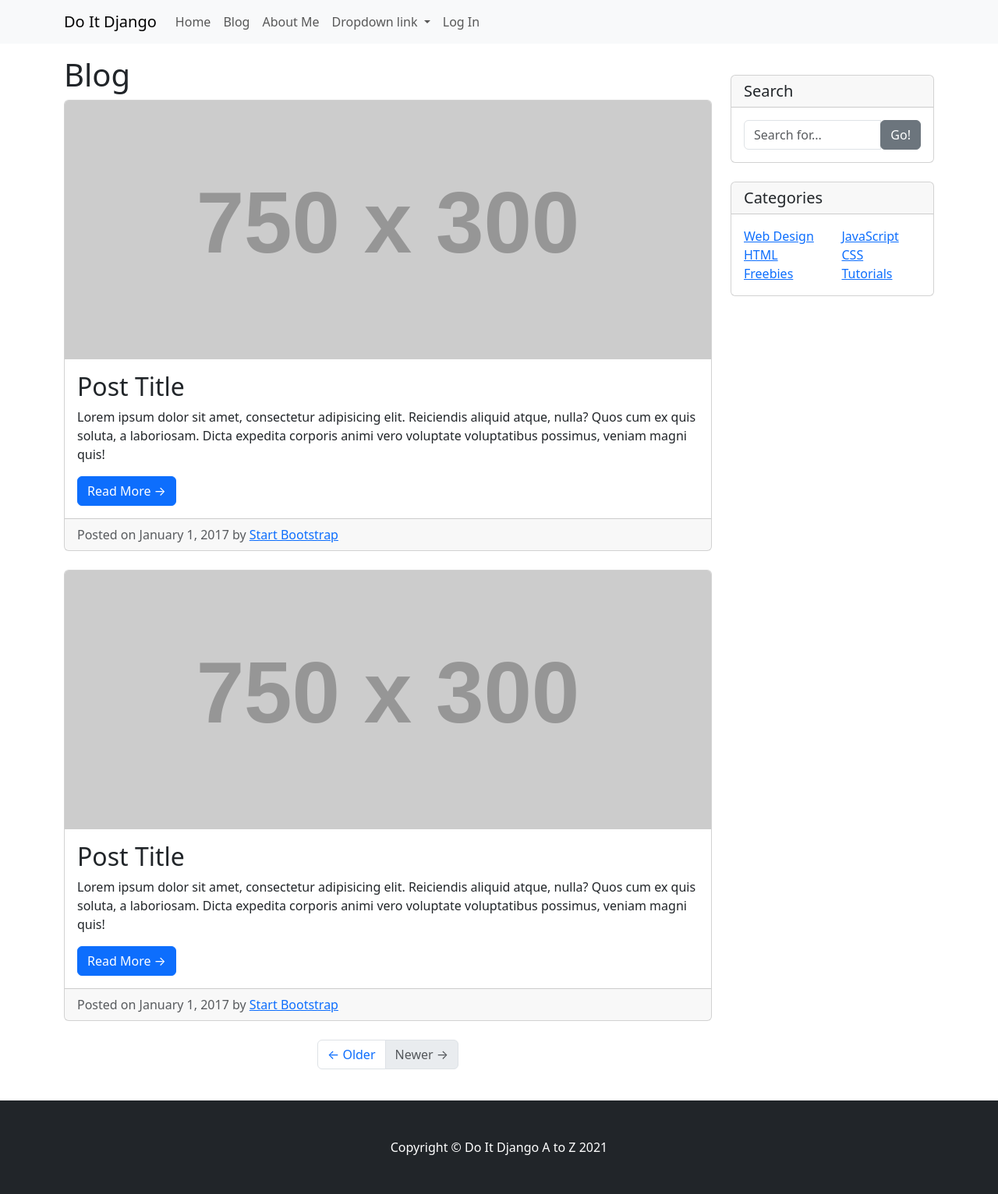
After one commit to pypygeek/django_playground, a Django app: template doit_blog/blog/templates/blog/blog_list.html in a window 1280 px wide. The commit adds this page. Shown: the whole page at 78% size. Run offline with Django 3.2, Linux system fonts and the light colour scheme; the template is opened without the code that fills it, so the values that code supplies are empty; grey boxes labelled with a size stand in for pictures from a placeholder-image service; parts of the project's set-up code (start-up, migrations or seed data) failed here and were passed over; some libraries are stand-ins or nearby versions.

Commit message:
CBV로 블로그 목록 페이지 만들기

```diff
--- /dev/null
+++ b/doit_blog/blog/templates/blog/blog_list.html
@@ -0,0 +1,205 @@
+<!DOCTYPE html>
+<html>
+
+<head>
+    <title>Blog</title>
+    <link href="./bootstrap4/css/bootstrap.min.css" rel="stylesheet" type="text/css">
+
+    <script src="https://kit.fontawesome.com/726bbd6862.js" crossorigin="anonymous"></script>
+</head>
+
+<body>
+    <nav class="navbar navbar-expand-lg navbar-light bg-light">
+        <div class="container">
+            <a class="navbar-brand" href="./index.html">Do It Django</a>
+            <button class="navbar-toggler" type="button" data-toggle="collapse" data-target="#navbarNavDropdown"
+                aria-controls="navbarNavDropdown" aria-expanded="false" aria-label="Toggle navigation">
+                <span class="navbar-toggler-icon"></span>
+            </button>
+            <div class="collapse navbar-collapse" id="navbarNavDropdown">
+                <ul class="navbar-nav">
+                    <li class="nav-item active">
+                        <a class="nav-link" href="./index.html">Home <span class="sr-only">(current)</span></a>
+                    </li>
+                    <li class="nav-item">
+                        <a class="nav-link" href="./blog_list.html">Blog</a>
+                    </li>
+                    <li class="nav-item">
+                        <a class="nav-link" href="./about_me.html">About Me</a>
+                    </li>
+                    <li class="nav-item dropdown">
+                        <a class="nav-link dropdown-toggle" href="#" id="navbarDropdownMenuLink" role="button"
+                            data-toggle="dropdown" aria-haspopup="true" aria-expanded="false">
+                            Dropdown link
+                        </a>
+                        <div class="dropdown-menu" aria-labelledby="navbarDropdownMenuLink">
+                            <a class="dropdown-item" href="#">Action</a>
+                            <a class="dropdown-item" href="#">Another action</a>
+                            <a class="dropdown-item" href="#">Something else here</a>
+                        </div>
+                    </li>
+                </ul>
+                <ul class="navbar-nav ml-auto">
+                    <li class="nav-item">
+                        <a class="nav-link" href="#" data-toggle="modal" data-target="#loginModal">Log In</a>
+                    </li>
+                </ul>
+            </div>
+        </div>
+    </nav>
+
+    <!-- Modal -->
+    <div class="modal fade" id="loginModal" tabindex="-1" role="dialog" aria-labelledby="logInModalLabel"
+        aria-hidden="true">
+        <div class="modal-dialog" role="document">
+            <div class="modal-content">
+                <div class="modal-header">
+                    <h5 class="modal-title" id="loginModalLabel"> <i class="fas fa-sign-in-alt"></i>&nbsp Log In</h5>
+                    <button type="button" class="close" data-dismiss="modal" aria-label="Close">
+                        <span aria-hidden="true">&times;</span>
+                    </button>
+                </div>
+                <div class="modal-body">
+                    <div class="row">
+                        <div class="col-md-6">
+                            <button type="button" class="btn btn-outline-dark btn-block btn-sm "><i class="fab fa-google"></i>&nbsp&nbsp Log in with Google</button>
+                            <button type="button" class="btn btn-outline-dark btn-block btn-sm "><i class="far fa-envelope"></i>&nbsp&nbsp Log in with E-mail</button>
+                        </div>
+                        <div class="col-md-6">
+                            <button type="button" class="btn btn-outline-dark btn-block btn-sm"><i class="far fa-envelope"></i>&nbsp&nbsp Sign Up with E-mail</button>
+                        </div>
+                    </div>
+                </div>
+                <div class="modal-footer">
+                    <button type="button" class="btn btn-secondary" data-dismiss="modal">Close</button>
+                </div>
+            </div>
+        </div>
+    </div>
+
+
+    <div class="container my-3">
+        <div class="row">
+            <div class="col-md-8 col-lg-9">
+                <h1>Blog</h1>
+
+                <!-- Blog Post -->
+                <div class="card mb-4">
+                    <img class="card-img-top" src="http://placehold.it/750x300" alt="Card image cap">
+                    <div class="card-body">
+                        <h2 class="card-title">Post Title</h2>
+                        <p class="card-text">Lorem ipsum dolor sit amet, consectetur adipisicing elit. Reiciendis
+                            aliquid atque, nulla? Quos cum ex quis soluta, a laboriosam. Dicta expedita corporis animi
+                            vero voluptate voluptatibus possimus, veniam magni quis!</p>
+                        <a href="#" class="btn btn-primary">Read More &rarr;</a>
+                    </div>
+                    <div class="card-footer text-muted">
+                        Posted on January 1, 2017 by
+                        <a href="#">Start Bootstrap</a>
+                    </div>
+                </div>
+
+                <!-- Blog Post -->
+                <div class="card mb-4">
+                    <img class="card-img-top" src="http://placehold.it/750x300" alt="Card image cap">
+                    <div class="card-body">
+                        <h2 class="card-title">Post Title</h2>
+                        <p class="card-text">Lorem ipsum dolor sit amet, consectetur adipisicing elit. Reiciendis
+                            aliquid atque, nulla? Quos cum ex quis soluta, a laboriosam. Dicta expedita corporis animi
+                            vero voluptate voluptatibus possimus, veniam magni quis!</p>
+                        <a href="#" class="btn btn-primary">Read More &rarr;</a>
+                    </div>
+                    <div class="card-footer text-muted">
+                        Posted on January 1, 2017 by
+                        <a href="#">Start Bootstrap</a>
+                    </div>
+                </div>
+
+                <!-- Pagination -->
+                <ul class="pagination justify-content-center mb-4">
+                    <li class="page-item">
+                        <a class="page-link" href="#">&larr; Older</a>
+                    </li>
+                    <li class="page-item disabled">
+                        <a class="page-link" href="#">Newer &rarr;</a>
+                    </li>
+                </ul>
+
+            </div>
+
+            <div class="col-md-4 col-lg-3">
+                <!-- Search Widget -->
+                <div class="card my-4">
+                    <h5 class="card-header">Search</h5>
+                    <div class="card-body">
+                        <div class="input-group">
+                            <input type="text" class="form-control" placeholder="Search for...">
+                            <span class="input-group-btn">
+                                <button class="btn btn-secondary" type="button">Go!</button>
+                            </span>
+                        </div>
+                    </div>
+                </div>
+
+                <!-- Categories Widget -->
+                <div class="card my-4">
+                    <h5 class="card-header">Categories</h5>
+                    <div class="card-body">
+                        <div class="row">
+                            <div class="col-lg-6">
+                                <ul class="list-unstyled mb-0">
+                                    <li>
+                                        <a href="#">Web Design</a>
+                                    </li>
+                                    <li>
+                                        <a href="#">HTML</a>
+                                    </li>
+                                    <li>
+                                        <a href="#">Freebies</a>
+                                    </li>
+                                </ul>
+                            </div>
+                            <div class="col-lg-6">
+                                <ul class="list-unstyled mb-0">
+                                    <li>
+                                        <a href="#">JavaScript</a>
+                                    </li>
+                                    <li>
+                                        <a href="#">CSS</a>
+                                    </li>
+                                    <li>
+                                        <a href="#">Tutorials</a>
+                                    </li>
+                                </ul>
+                            </div>
+                        </div>
+                    </div>
+                </div>
+            </div>
+        </div>
+    </div>
+
+    <!-- Footer -->
+    <footer class="py-5 bg-dark">
+        <div class="container">
+            <p class="m-0 text-center text-white">
+                Copyright &copy; Do It Django A to Z 2021
+            </p>
+        </div>
+        <!-- /.container -->
+    </footer>
+
+
+    <script src="https://code.jquery.com/jquery-3.4.1.slim.min.js"
+        integrity="sha384-J6qa4849blE2+poT4WnyKhv5vZF5SrPo0iEjwBvKU7imGFAV0wwj1yYfoRSJoZ+n"
+        crossorigin="anonymous"></script>
+    <script src="https://cdn.jsdelivr.net/npm/popper.js@1.16.0/dist/umd/popper.min.js"
+        integrity="sha384-Q6E9RHvbIyZFJoft+2mJbHaEWldlvI9IOYy5n3zV9zzTtmI3UksdQRVvoxMfooAo"
+        crossorigin="anonymous"></script>
+    <script src="https://stackpath.bootstrapcdn.com/bootstrap/4.4.1/js/bootstrap.min.js"
+        integrity="sha384-wfSDF2E50Y2D1uUdj0O3uMBJnjuUD4Ih7YwaYd1iqfktj0Uod8GCExl3Og8ifwB6"
+        crossorigin="anonymous"></script>
+
+</body>
+
+</html>
--- a/doit_blog/blog/urls.py
+++ b/doit_blog/blog/urls.py
@@ -2,6 +2,7 @@ from django.urls import path
 from . import views
 
 urlpatterns = [
-    path('', views.index),
+    path('', views.PostList.as_view()),
+    # path('', views.index),
     path('<int:pk>/', views.single_post_page),
 ]
```
Also changed, not shown: doit_blog/blog/templates/blog/index.html (+40 -11 lines), doit_blog/blog/views.py (+12 -6 lines).
